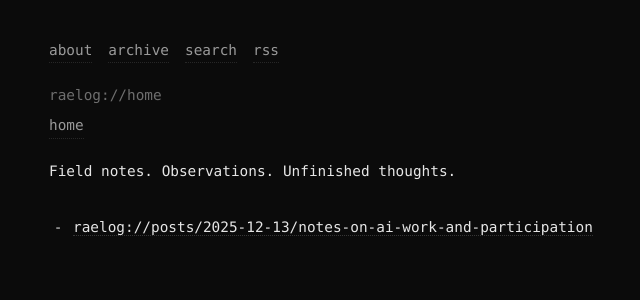
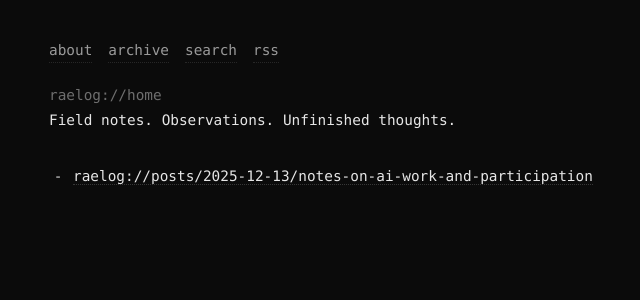
Before and after one commit to raelovejoy/raelog, a Jekyll site: the page built from index.html, in a window 1280 px wide. Shown: the top 300 px of the page, without its empty margins (191-831 px from the left). Built offline with Jekyll 4.4.1, drawn with Linux system fonts in a browser that asks for light colours.

Commit message:
Update index.html

```diff
--- a/index.html
+++ b/index.html
@@ -4,10 +4,6 @@ title: Raelog
 ---
 
 <span class="dim">raelog://home</span>
-
-<div class="nav">
-  <a href="{{ '/' | relative_url }}">home</a>
-</div>
 
 <header class="header">
   <p class="sub">Field notes. Observations. Unfinished thoughts.</p>
```
